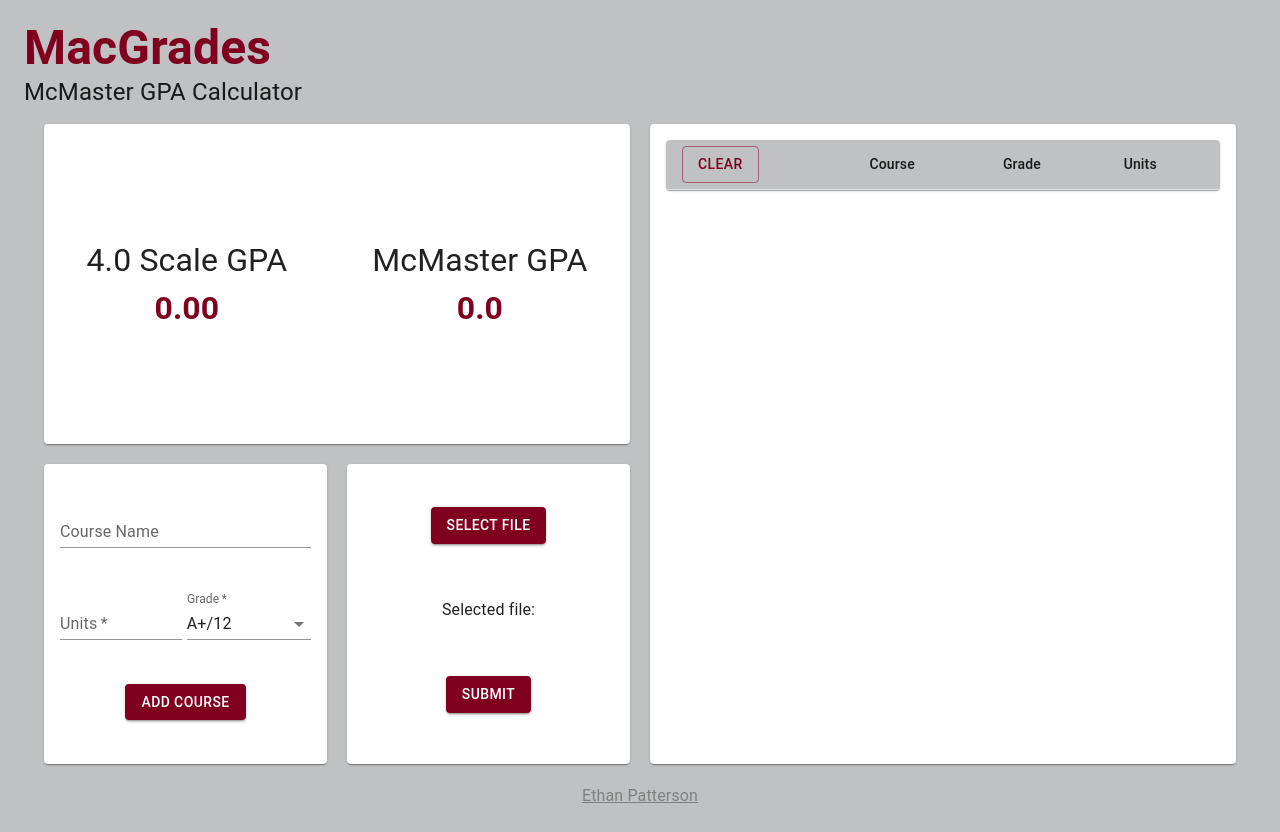
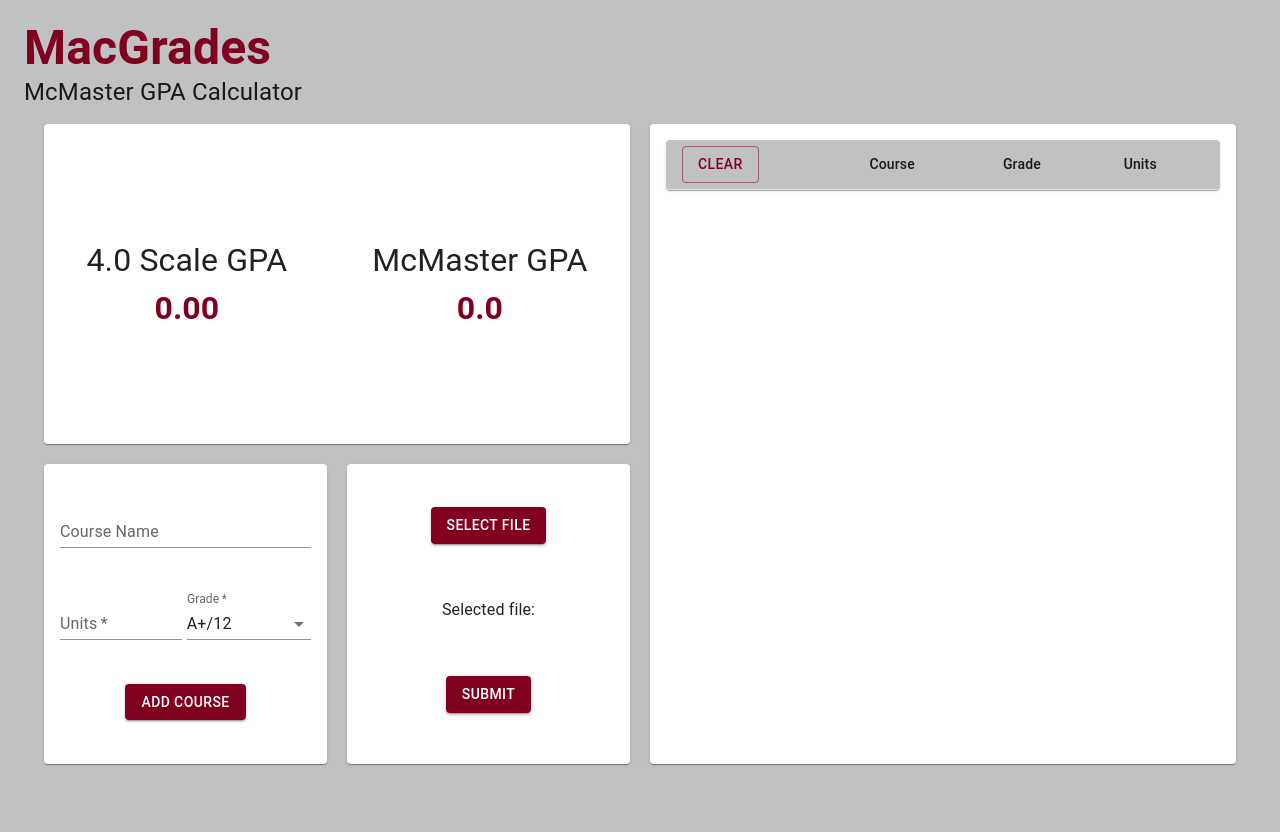
Before and after one commit to macgrades/macgrades.github.io, a React (Create React App) app: page / in a window 1280 px wide. After the commit the page ends 808 px from the top, so only its background shows below. Built offline with nearby package versions, Linux system fonts and the light colour scheme.

Commit message:
Remove footer

```diff
--- a/src/App.js
+++ b/src/App.js
@@ -1,7 +1,6 @@
 import React, { useEffect } from "react";
 import Home from "./Components/Home/Home";
 import Header from "./Components/Header/Header";
-import Footer from "./Components/Footer/Footer";
 
 import { CssBaseline } from "@mui/material";
 import { createTheme, ThemeProvider } from "@mui/material/styles";
@@ -41,7 +40,6 @@ function App() {
         <CssBaseline />
         <Header />
         <Home />
-        <Footer />
       </ThemeProvider>
     </ViewportProvider>
   );
--- a/src/Components/Footer/Footer.css
+++ /dev/null
@@ -1,18 +0,0 @@
-.link{
-    color: gray;
-    font-style: underline;
-    text-decoration: none;
-    font-size: 1rem;
-    transition: all 0.3s ease-in-out;
-    text-decoration-line: underline;
-    &:hover{
-        color: #800020;
-    }
-}
-
-.footer {
-    text-align: center;
-    color: #fff;
-    font-size: 0.5rem;
-
-}
--- a/src/Components/Footer/Footer.js
+++ /dev/null
@@ -1,12 +0,0 @@
-import React from 'react'
-import './Footer.css'
-
-const Footer = () => {
-  return (
-    <footer class='footer'>
-        <a class='link' href='https://www.linkedin.com/in/ethan-patterson8/' target="_blank" rel="noopener">Ethan Patterson</a>
-    </footer>
-  )
-}
-
-export default Footer
```
